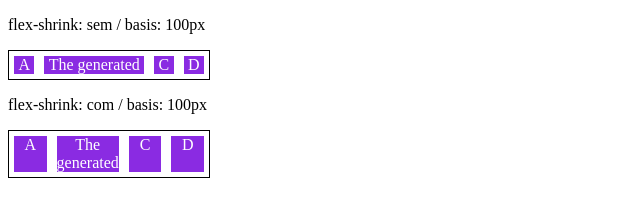
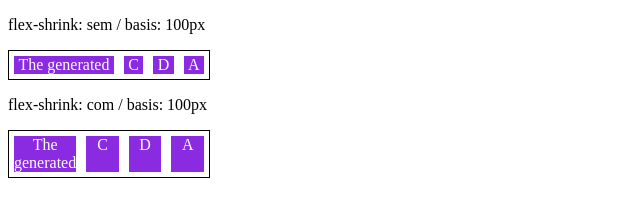
Before and after one commit to NadyneBarbieri/Projeto-FlexBox, a plain HTML site: page flex-shrink.html in a window 1280 px wide. Shown: the whole page, without its empty margins (0-640 px from the left). Drawn offline with Linux system fonts and the light colour scheme.

Commit message:
Estudo de proporçao ordem dos itens

```diff
--- a/assets/css/style.css
+++ b/assets/css/style.css
@@ -130,5 +130,13 @@
 }
 .s-2{
     flex-shrink: 2;
+}
 
+.ordem{
+    order:1;
 }
+.ordem3{
+    order:3;
+}.ordem2{
+    order:2;
+}
--- a/flex-shrink.html
+++ b/flex-shrink.html
@@ -10,7 +10,7 @@
 <body>
  <p>flex-shrink: sem  / basis: 100px</p>
    <div class="container">
-        <div class="item fg-1">A</div>
+        <div class="item ordem fg-1">A</div>
         <div class="item fg-1">The generated</div>
         <div class="item fg-1">C</div>
         <div class="item fg-1">D</div>
@@ -18,7 +18,7 @@
 
     <p>flex-shrink: com / basis: 100px</p>
     <div class="container">
-        <div class="item w100 fg-1">A</div>
+        <div class="item ordem w100 fg-1">A</div>
         <div class="item w100 fg-1">The generated</div>
         <div class="item w100 fg-1">C</div>
         <div class="item w100 fg-1">D</div>
```
